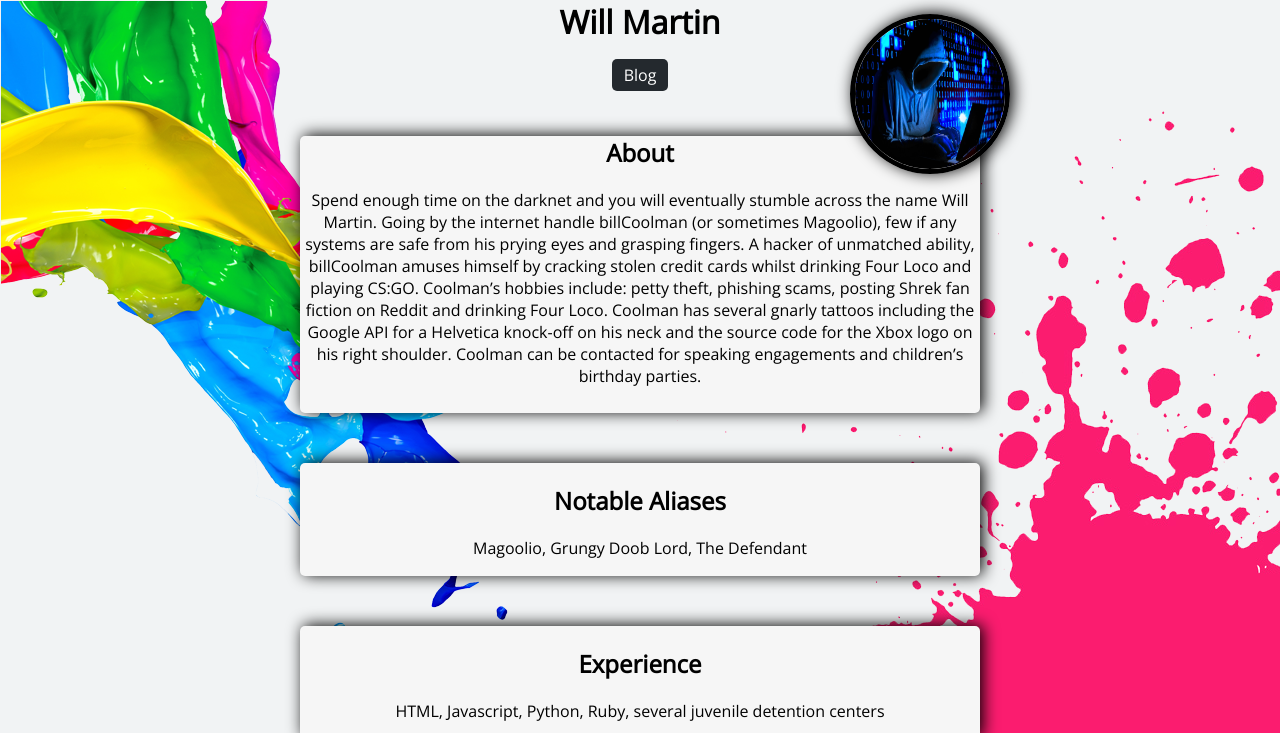
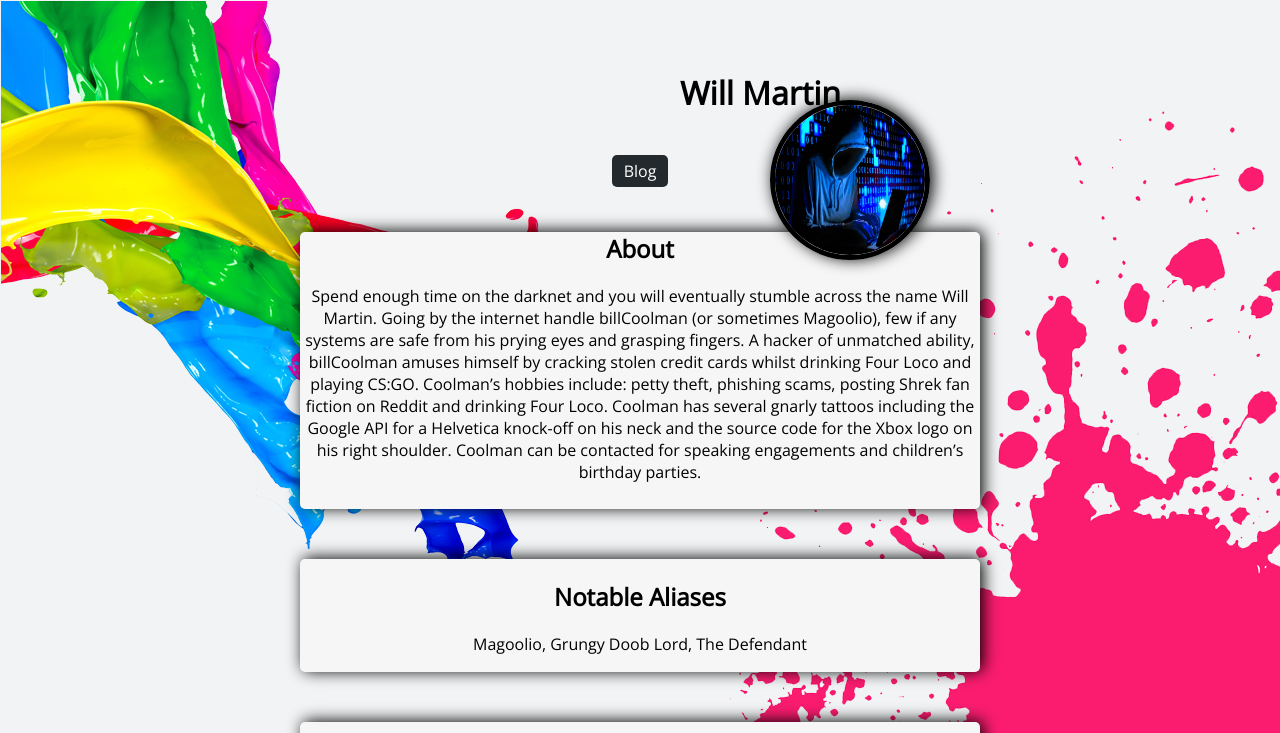
Before and after one commit to willhmartin/profile, a plain HTML site: page index.html in a window 1280 px wide. Shown: the top 733 px of the page. Drawn offline with nearby package versions, Linux system fonts and the light colour scheme.

Commit message:
experimenting with divs and position

```diff
--- a/index.html
+++ b/index.html
@@ -8,11 +8,12 @@
   </head>
   <body>
     <div class="banner">
-      <h1>Will Martin</h1>
-      <div class="avatar-box">
+      <div class="main-title">
+        <h1>Will Martin</h1>
+      </div>
       <img class="avatar" src="images/hacker.png" alt="Look at this console cowboy">
-      </div>
-      <div>
+
+      <div class="btn">
       <a class="btn-blog" href="https://nomethoderror.netlify.app/" target="_blank">Blog</a>
       </div>
     <div class="about">
--- a/style.css
+++ b/style.css
@@ -3,6 +3,17 @@ body{
   background-color:#F1F3F4;
   margin: 0;
 
+}
+
+.main-title{
+  position: absolute;
+}
+
+h1{
+  position: relative;
+  left: 680px;
+  top: 50px;
+  /* left: 500px; */
 }
 
 .banner{
@@ -57,17 +68,14 @@ div{
   padding: 1px;
 }
 
-.avatar-box{
-  position: relative;
-}
 
 .avatar{
   height: 150px;
   width: 150px;
   border-radius: 50%;
-  position: absolute;
-      top: -50px;
-    left: 850px;
+  position: relative;
+      top: 100px;
+    left: 210px;
   border: 5px, solid, black;
   box-shadow: 3px -1px 16px;
 }
@@ -88,7 +96,15 @@ height: 100px;
   padding-left: 12px;
   padding-right: 12px;
   border-radius: 5px;
-  text-decoration: none
+  text-decoration: none;
+
+  top: 0px;
+}
+
+.btn{
+  /* align-content: center; */
+  position: relative;
+  top: 0px;
 }
 
 .btn-blog:hover{
```
